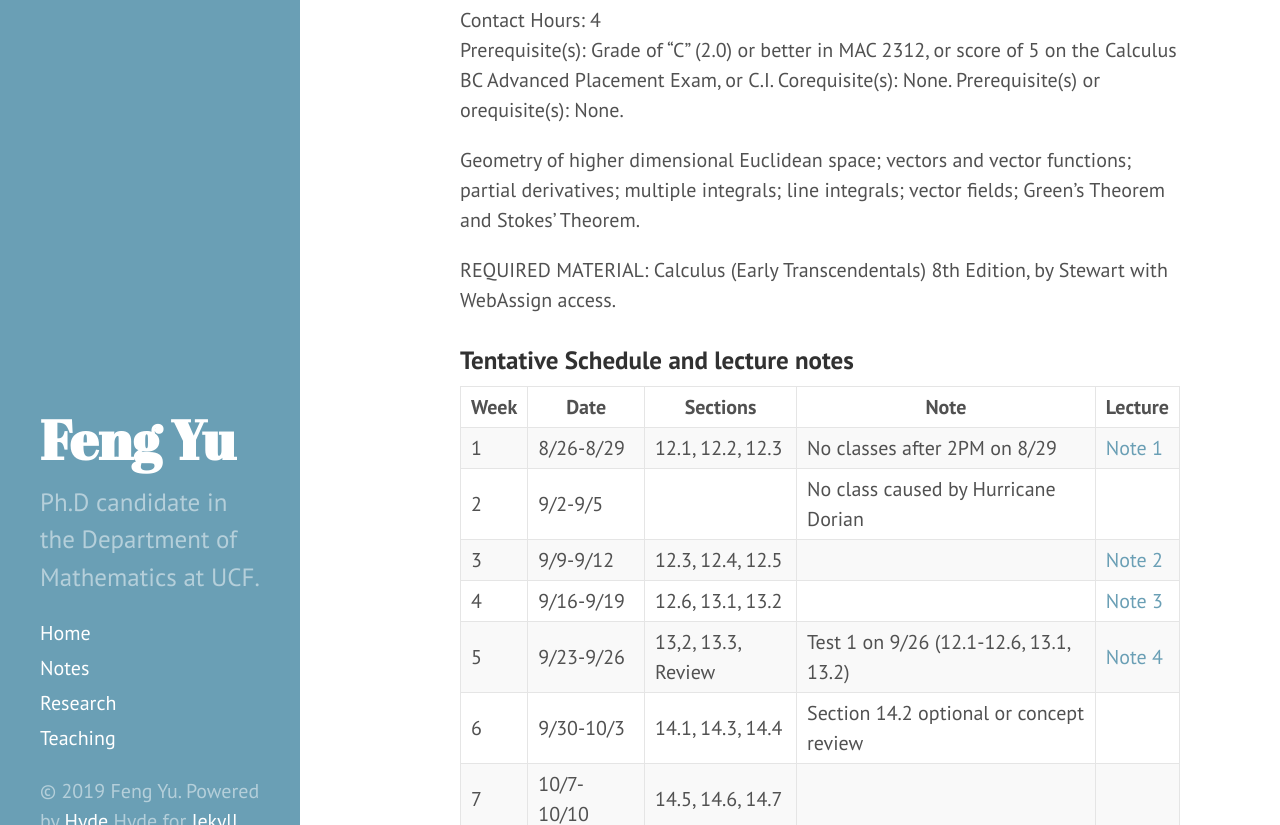
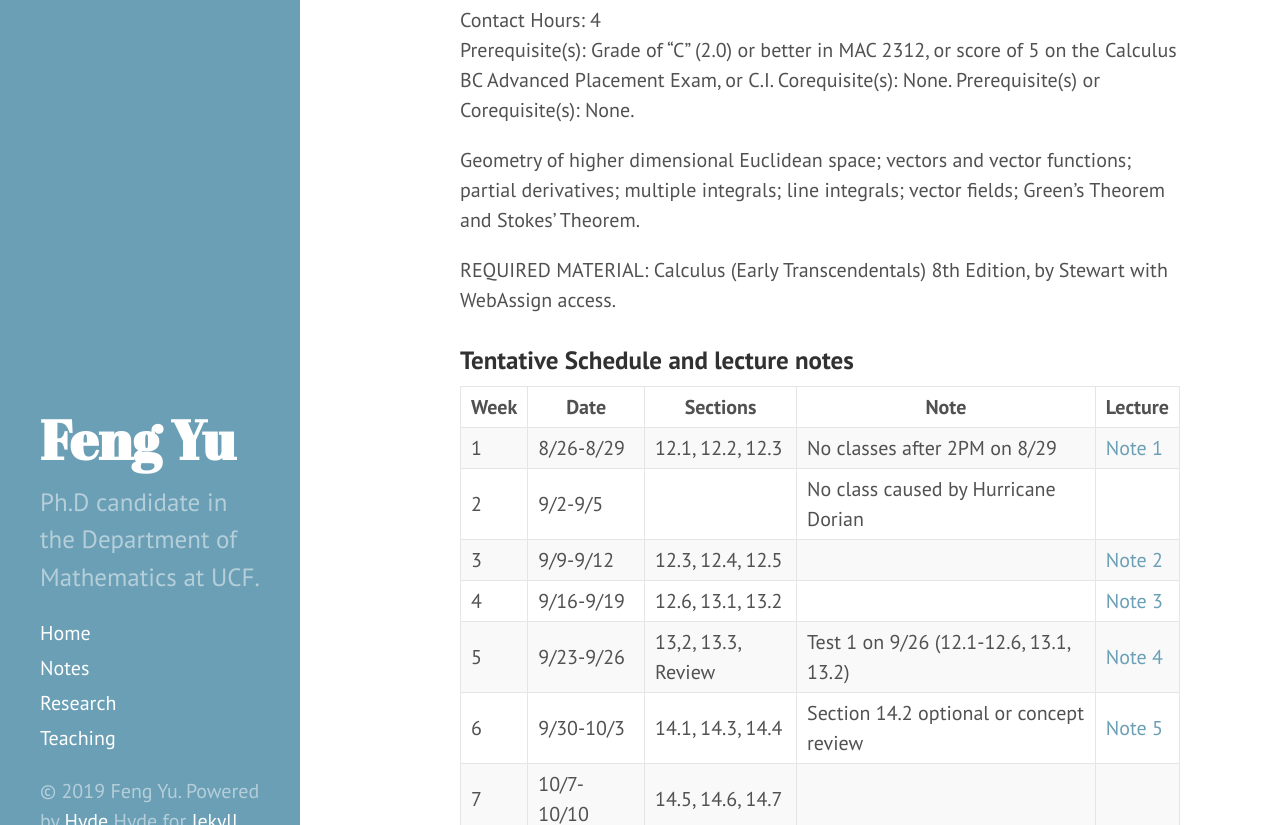
Before and after one commit to alexfengg/fengyu93.github.io, a Jekyll site: the page built from MAC2313.md, in a window 1280 px wide and 1400 px high. Shown: the part 524-1349 px from the top of the window. Built offline with Jekyll 4.4.1, drawn with Linux system fonts in a browser that asks for light colours; our own code applies the rules of GitHub Pages for plain Markdown files.

Commit message:
update on 9/30/19

```diff
--- a/MAC2313.md
+++ b/MAC2313.md
@@ -16,7 +16,7 @@ Office Hours:  MTWR 1:00PM-2:15PM
 Class Hours: 4
 Lab and Field Work Hours: 0
 Contact Hours: 4
-Prerequisite(s): Grade of “C” (2.0) or better in MAC 2312, or score of 5 on the Calculus BC Advanced Placement Exam, or C.I. Corequisite(s): None. Prerequisite(s) or orequisite(s): None.
+Prerequisite(s): Grade of “C” (2.0) or better in MAC 2312, or score of 5 on the Calculus BC Advanced Placement Exam, or C.I. Corequisite(s): None. Prerequisite(s) or Corequisite(s): None.
 
 Geometry of higher dimensional Euclidean space; vectors and vector functions; partial derivatives; multiple integrals; line integrals; vector fields; Green’s Theorem and Stokes’ Theorem.
 
@@ -26,12 +26,12 @@ REQUIRED MATERIAL:  Calculus (Early Transcendentals) 8th Edition, by Stewart wit
 
 | Week | Date        | Sections           | Note                                    | Lecture                                   |
 | ---- | ----------- | ------------------ | --------------------------------------- | ----------------------------------------- |
-| 1    | 8/26-8/29   | 12.1, 12.2, 12.3   | No classes after 2PM on 8/29            | [Note 1](\assets\PDFs\MAC2313\Note_1.pdf) |
+| 1    | 8/26-8/29   | 12.1, 12.2, 12.3   | No classes after 2PM on 8/29            |[Note 1](\assets\PDFs\MAC2313\Note_1.pdf) |
 | 2    | 9/2-9/5     |                    | No class caused by Hurricane Dorian     |                                           |
-| 3    | 9/9-9/12    | 12.3, 12.4, 12.5   |                                         | [Note 2](\assets\PDFs\MAC2313\Note_2.pdf)  |
+| 3    | 9/9-9/12    | 12.3, 12.4, 12.5   |                                         |[Note 2](\assets\PDFs\MAC2313\Note_2.pdf)  |
 | 4    | 9/16-9/19   | 12.6, 13.1, 13.2   |                                         |[Note 3](\assets\PDFs\MAC2313\Note_3.pdf)|
 | 5    | 9/23-9/26   | 13,2, 13.3, Review | Test 1 on 9/26 (12.1-12.6, 13.1, 13.2)  |[Note 4](\assets\PDFs\MAC2313\Note_4.pdf)|
-| 6    | 9/30-10/3   | 14.1, 14.3, 14.4   | Section 14.2 optional or concept review |                                           |
+| 6    | 9/30-10/3   | 14.1, 14.3, 14.4   | Section 14.2 optional or concept review |[Note 5](\assets\PDFs\MAC2313\Note_5.pdf)|
 | 7    | 10/7-10/10  | 14.5, 14.6, 14.7   |                                         |                                           |
 | 8    | 10/14-10/17 | 15.1, 15.2, Review | Test 2 on 10/17 (13.3, 14.1, 14.3-14.7) |                                           |
 | 9    | 10/21-10/24 | 15.2, 15.3, 15.6   | Skip 15.4, 15.5                         |                                           |
```
Also changed, not shown: 3 other files.
